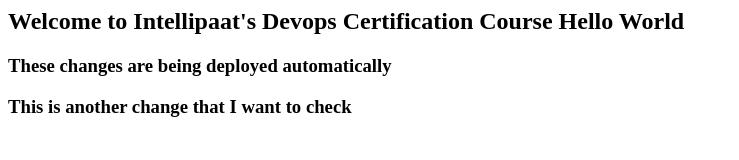
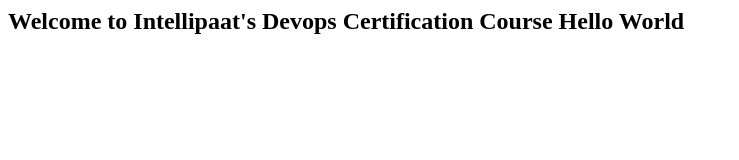
Before and after one commit to puneetuor/jenkins-sample-master, a plain HTML site: page index.html in a window 1280 px wide. Shown: the whole page, without its empty margins (0-739 px from the left). Drawn offline with Linux system fonts and the light colour scheme.

Commit message:
comment2

```diff
--- a/index.html
+++ b/index.html
@@ -4,8 +4,6 @@
 <body>
 <h2> Welcome to Intellipaat's Devops Certification Course Hello World</h2>
 
-<h3> These changes are being deployed automatically</h3>
 
-<h3> This is another change that I want to check </h3>
 </body>
 </html>
```
